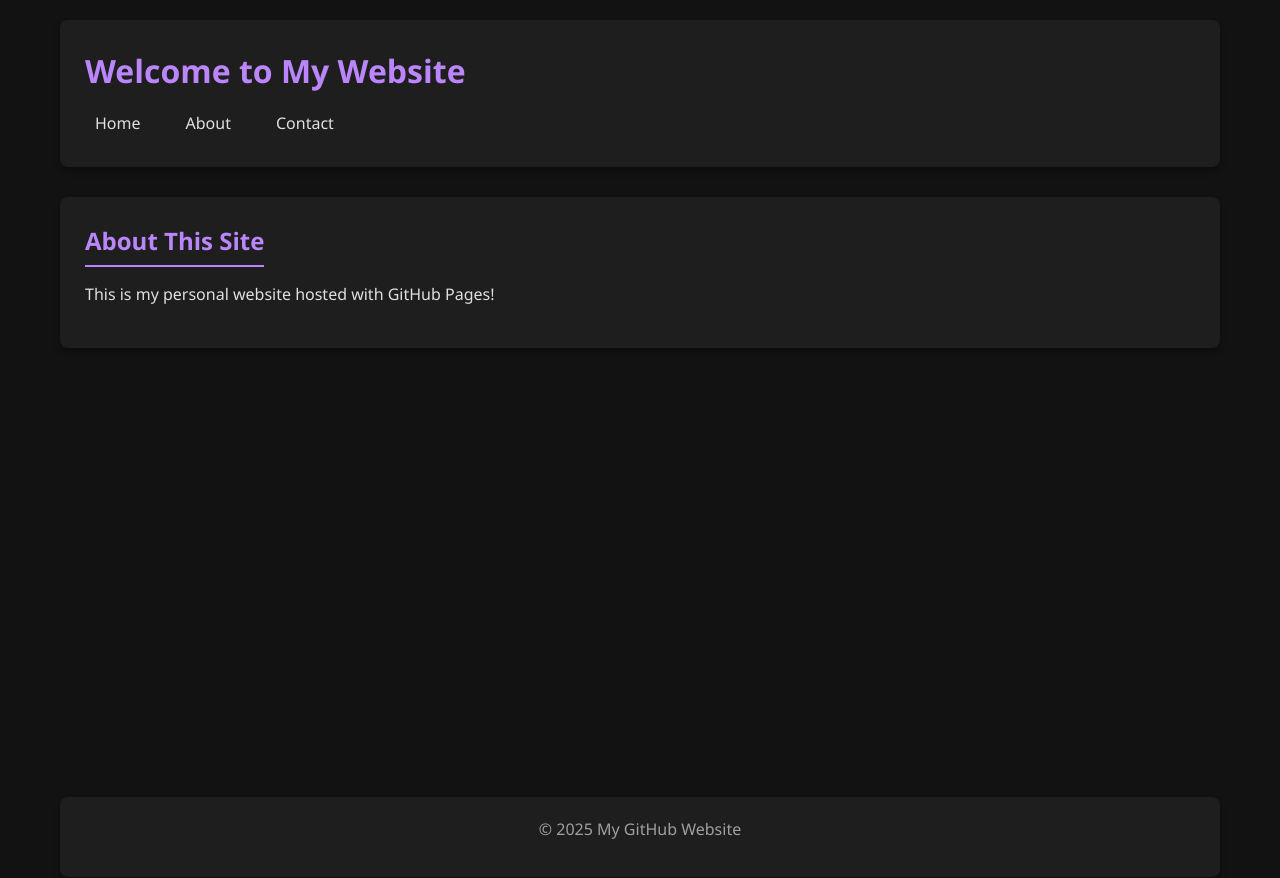
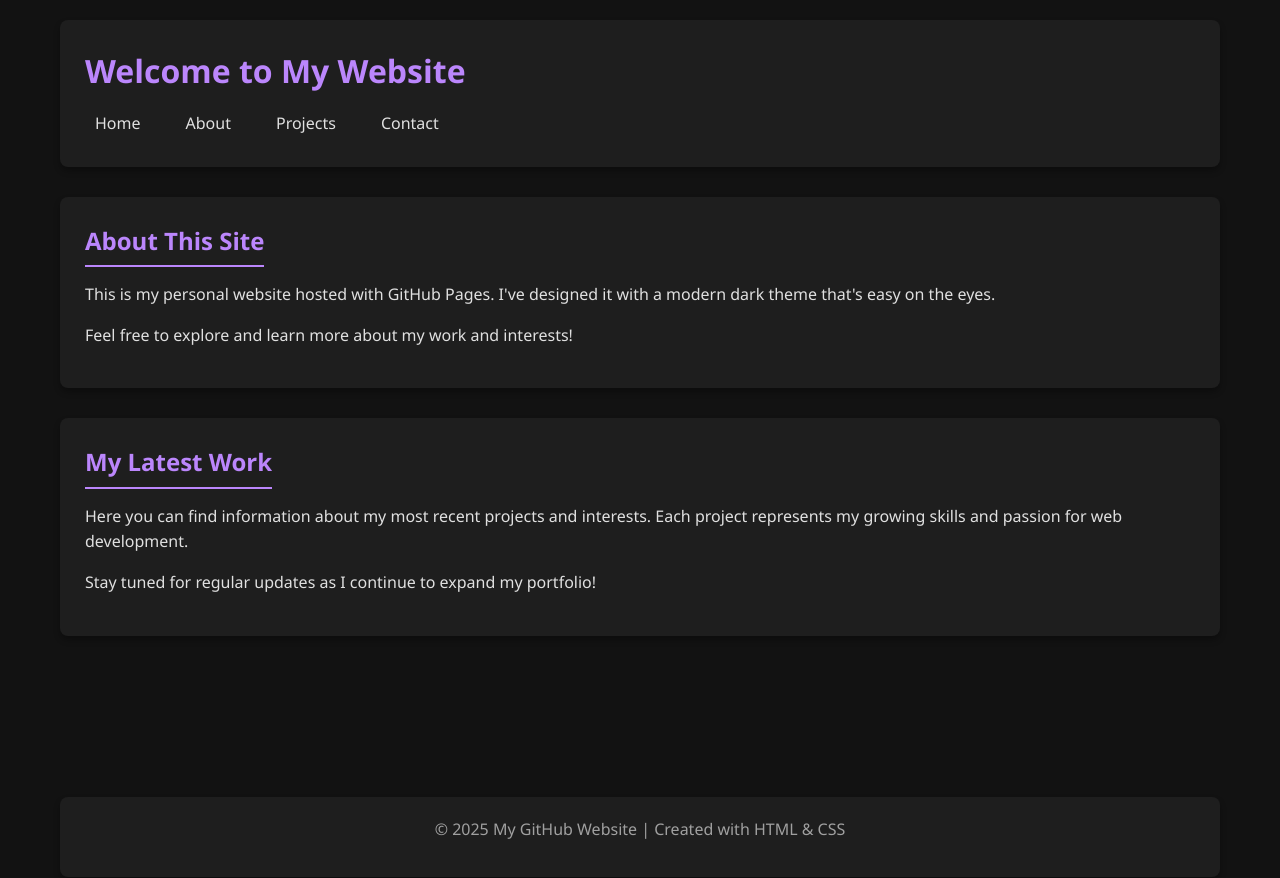
Before and after one commit to OneTrickPony99/drunken-donkey, a plain HTML site: page index.html in a window 1280 px wide. Drawn offline with Linux system fonts and the light colour scheme.

Commit message:
Update index.html

```diff
--- a/index.html
+++ b/index.html
@@ -3,8 +3,10 @@
 <head>
     <meta charset="UTF-8">
     <meta name="viewport" content="width=device-width, initial-scale=1.0">
-    <title>My GitHub Pages Website</title>
+    <title>My Dark Theme Website</title>
     <link rel="stylesheet" href="styles.css">
+    <!-- Optional: Add a Google Font -->
+    <link href="https://fonts.googleapis.com/css2?family=Roboto:wght@300;400;500;700&display=swap" rel="stylesheet">
 </head>
 <body>
     <header>
@@ -13,6 +15,7 @@
             <ul>
                 <li><a href="index.html">Home</a></li>
                 <li><a href="about.html">About</a></li>
+                <li><a href="projects.html">Projects</a></li>
                 <li><a href="contact.html">Contact</a></li>
             </ul>
         </nav>
@@ -21,12 +24,19 @@
     <main>
         <section>
             <h2>About This Site</h2>
-            <p>This is my personal website hosted with GitHub Pages!</p>
+            <p>This is my personal website hosted with GitHub Pages. I've designed it with a modern dark theme that's easy on the eyes.</p>
+            <p>Feel free to explore and learn more about my work and interests!</p>
+        </section>
+
+        <section>
+            <h2>My Latest Work</h2>
+            <p>Here you can find information about my most recent projects and interests. Each project represents my growing skills and passion for web development.</p>
+            <p>Stay tuned for regular updates as I continue to expand my portfolio!</p>
         </section>
     </main>
 
     <footer>
-        <p>&copy; 2025 My GitHub Website</p>
+        <p>&copy; 2025 My GitHub Website | Created with HTML & CSS</p>
     </footer>
 </body>
 </html>
```
